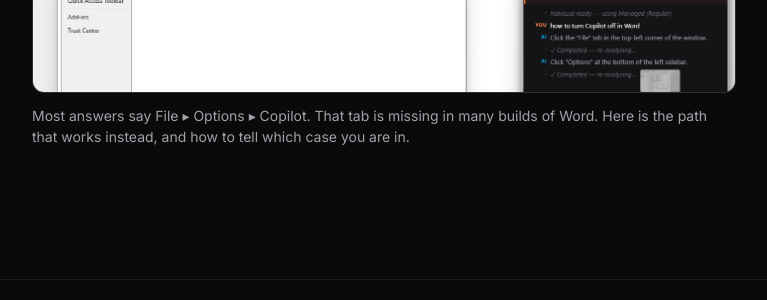
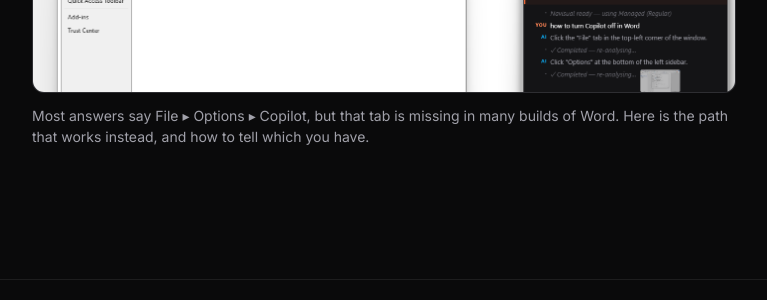
Before and after one commit to NavisualGuide/NavisualGuide.github.io, a Jekyll site: the page built from guides/index.html, in a window 1280 px wide. Shown: the part 586-886 px from the top of the page, without its empty margins (256-1023 px from the left). Built offline with Jekyll 4.4.1, drawn with Linux system fonts in a browser that asks for light colours.

Commit message:
preflight: understand multi-part procedures, and catch the renumber bug
The step-parity check only collected numbered items under '## Steps', so an
article that groups its procedure under '## Part one' / '## Part two' reported
zero body steps against seven in the front matter -- a hard error on a correct
page, and worse, a check that would also have missed a genuine mismatch there.
Now collects from '## Steps' or any '## Part ...' section and treats them as one
sequence, which is what the reader and the schema both see. Other numbered lists
('Why this is hard to find') still are not collected: their headings do not
match, which is what stops a three-item aside counting as three steps.

New CHECK 2b, for the bug this script could not have caught and which cost two
pushes to find: a heading terminates the <ol>, so a continued list renumbers
from 1 regardless of what the Markdown says, and the page then shows 1,2,3 /
1,2,3,4 while the schema says 1..7. Any list starting above 1 must carry a
'{: start=N}' IAL, placed BEFORE it -- after, it applies forward and lands on
the next heading as <h2 start="4">.

Also made the file pure ASCII. It carried an em-dash in its header comment with
no BOM, which is the parser hazard CLAUDE.md rule 12 exists for.

Word guide description 162 -> 159 chars, clearing the only warning.

Co-Authored-By: Claude Opus 5 <noreply@anthropic.com>
Claude-Session: https://claude.ai/code/session_01RaL9betkFkZEVHMBAJeeM6

```diff
--- a/_guides/word-copilot-tab-missing.md
+++ b/_guides/word-copilot-tab-missing.md
@@ -1,6 +1,6 @@
 ---
 title: "No Copilot tab in Word Options? How to turn it on or off"
-description: "Most answers say File ▸ Options ▸ Copilot. That tab is missing in many builds of Word. Here is the path that works instead, and how to tell which case you are in."
+description: "Most answers say File ▸ Options ▸ Copilot, but that tab is missing in many builds of Word. Here is the path that works instead, and how to tell which you have."
 date: 2026-09-02
 app: "Microsoft Word"
 os: "Windows 10 / 11"
```
Also changed, not shown: 1 other file.
